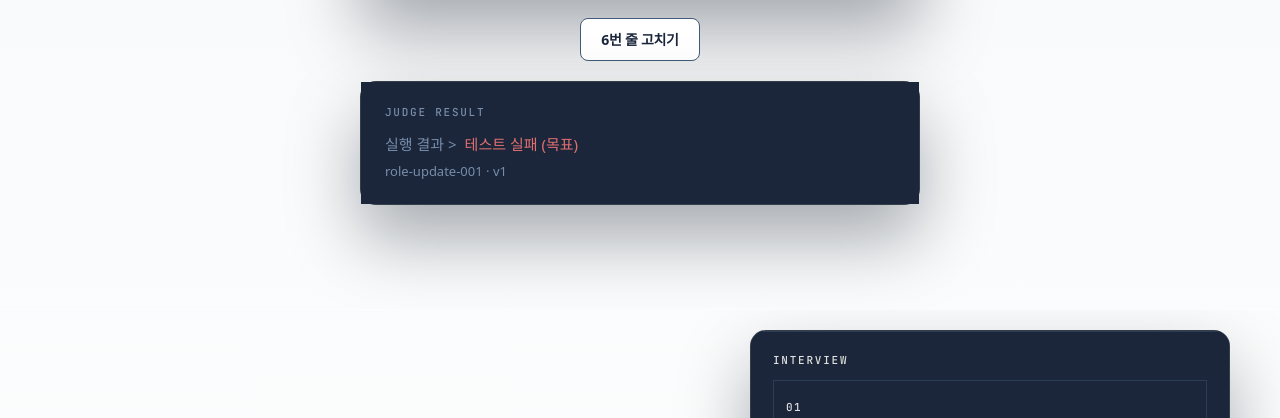
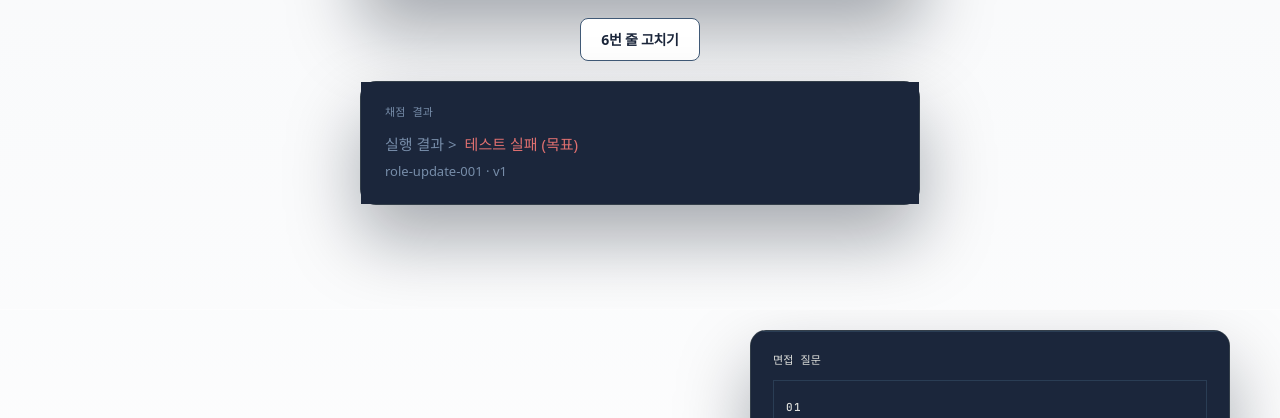
Before and after one commit to gumasaje/coditto, a React (Vite) app in the folder frontend/: page / in a window 1280 px wide. Shown: the part 1831-2249 px from the top of the page. Built offline with nearby package versions, Linux system fonts and the light colour scheme; a web font is replaced by a local one.

Commit message:
refactor(frontend): 작업공간 화면 문구 정리 (#91)

```diff
--- a/frontend/src/base.css
+++ b/frontend/src/base.css
@@ -1264,7 +1264,7 @@ a {
   font-family: var(--font-mono);
   font-size: 11px;
   font-weight: 500;
-  letter-spacing: 0.16em;
+  letter-spacing: 0.02em;
 }
 
 .kicker-mute {
@@ -1273,7 +1273,7 @@ a {
   font-family: var(--font-mono);
   font-size: 11px;
   font-weight: 500;
-  letter-spacing: 0.16em;
+  letter-spacing: 0.02em;
 }
 
 .mute { color: var(--mute); }
@@ -1533,7 +1533,8 @@ a {
 .tour-close:hover { color: var(--alabaster-grey); }
 
 .tour-title {
-  margin: 6px 0;
+  margin: 0 0 6px;
+  padding-right: 24px;
   color: #fff;
   font-size: 16px;
   font-weight: 600;
--- a/frontend/src/components/InterviewCards.tsx
+++ b/frontend/src/components/InterviewCards.tsx
@@ -14,7 +14,7 @@ export function InterviewCards({
 
   return (
     <section aria-label="면접 질문" className="interview">
-      <p className="kicker-sm">INTERVIEW</p>
+      <p className="kicker-sm">면접 질문</p>
       {status === 'loading' ? (
         <p className="meta">질문을 만드는 중…</p>
       ) : (
--- a/frontend/src/components/JudgeResult.tsx
+++ b/frontend/src/components/JudgeResult.tsx
@@ -68,7 +68,7 @@ export function JudgeResult({ result }: { result: JudgeResponse | null }) {
 
   return (
     <section aria-label="채점 결과" className="judge">
-      <p className="kicker-mute">JUDGE RESULT</p>
+      <p className="kicker-mute">채점 결과</p>
       {result ? (
         <div>
           {runStatusText && <h2>{runStatusText}</h2>}
--- a/frontend/src/components/StatementPane.tsx
+++ b/frontend/src/components/StatementPane.tsx
@@ -25,7 +25,7 @@ export function StatementPane({
   return (
     <section aria-label="문제 설명" className="statement">
       <div className="statement-head">
-        <p className="kicker-sm">INCIDENT</p>
+        <p className="kicker-sm">문제</p>
         <h1>{title}</h1>
         <p className="meta">{meta}</p>
         {onOpenFile ? <EditableFileBadges paths={editablePaths} onOpen={onOpenFile} /> : null}
--- a/frontend/src/components/WorkspaceTour.tsx
+++ b/frontend/src/components/WorkspaceTour.tsx
@@ -162,7 +162,6 @@ export function WorkspaceTour({ open, onClose }: { open: boolean; onClose: () =>
         <button type="button" className="tour-close" aria-label="둘러보기 닫기" onClick={close}>
           <span aria-hidden="true">✕</span>
         </button>
-        <p className="kicker-sm">{step.kicker}</p>
         <h2 className="tour-title">{step.title}</h2>
         <p className="tour-body">{step.body}</p>
         <div className="tour-foot">
--- a/frontend/src/workspaceTour.ts
+++ b/frontend/src/workspaceTour.ts
@@ -2,7 +2,6 @@ export type TourSide = 'right' | 'left' | 'above' | 'below' | 'center' | 'cover'
 
 export type TourStep = {
   id: string
-  kicker: string
   title: string
   body: string
   /** 가리킬 요소. `null`이면 대상 없이 화면 중앙에 놓는다. */
@@ -28,57 +27,50 @@ const ARROW = 9
 export const WORKSPACE_TOUR_STEPS: TourStep[] = [
   {
     id: 'statement',
-    kicker: 'STATEMENT',
     title: '문제 지문',
-    body: '증상과 재현 절차가 이 패널에 있습니다. 무엇을 고쳐야 하는지는 지문이 모두 알려 줍니다.',
+    body: '해결해야 할 기능과 수정 조건을 설명합니다. 내용을 잘 읽고 요구사항에 맞게 코드를 수정하세요.',
     target: '.pane-left',
     side: 'right',
   },
   {
     id: 'editable-files',
-    kicker: 'EDITABLE',
     title: '수정 가능 파일',
-    body: '제출에 반영되는 파일입니다. 배지를 누르면 에디터에서 바로 열립니다.',
+    body: '제출에 반영되는 파일입니다. 배지를 눌러 에디터에서 열 수 있습니다.',
     target: '.editable-files',
     side: 'right',
   },
   {
     id: 'file-tree',
-    kicker: 'FILES',
     title: '파일 트리',
-    body: '문제에 포함된 파일 전체입니다. 읽기 전용 파일은 고칠 수 없고 문맥 확인용입니다.',
+    body: '문제에 포함된 전체 파일 구조입니다. 읽기 전용 파일은 수정할 수 없지만, 문제를 이해하는 데 참고할 수 있습니다.',
     target: '.file-tree-pane',
     side: 'right',
   },
   {
     id: 'editor',
-    kicker: 'EDITOR',
     title: '코드 에디터',
-    body: '수정 가능 파일만 편집할 수 있습니다. 자동 완성과 import 정리를 지원합니다.',
+    body: '수정 가능 파일을 편집하는 공간입니다. 자동 완성 등 편집 기능을 활용해 코드를 작성하세요.',
     target: '.editor-monaco',
     side: 'left',
   },
   {
     id: 'submit',
-    kicker: 'SUBMIT',
     title: '제출',
-    body: '고친 코드를 제출하면 목표 테스트와 회귀 테스트가 함께 실행됩니다.',
+    body: '수정한 코드를 제출하는 버튼입니다. 작업을 마친 뒤 눌러 결과를 확인하세요.',
     target: '.header-actions',
     side: 'below',
   },
   {
     id: 'judge',
-    kicker: 'JUDGE',
     title: '채점 결과',
-    body: '컴파일 여부와 목표·회귀 테스트 결과를 여기에서 확인합니다.',
+    body: '컴파일 성공 여부와 테스트 결과가 표시됩니다. 실패했다면 목표(새로 구현한 기능)와 회귀(기존 기능) 중 어느 쪽이 실패했는지 확인하세요.',
     target: '.result-pane',
     side: 'above',
   },
   {
     id: 'interview',
-    kicker: 'INTERVIEW',
     title: '면접 질문',
-    body: '테스트를 모두 통과하면 채점 결과 아래에 면접 질문 카드가 붙습니다. 이 안내는 헤더의 둘러보기로 다시 볼 수 있습니다.',
+    body: '모든 테스트를 통과하면 채점 결과 아래에 질문 카드가 표시됩니다. 이 안내를 다시 보고 싶다면 헤더의 둘러보기를 눌러주세요.',
     target: null,
     side: 'center',
   },
```
Also changed, not shown: 1 other file (tests, documents, lock files or other folders).
